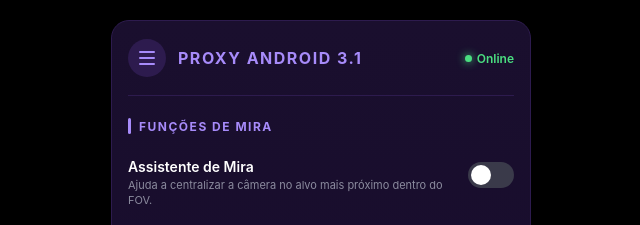
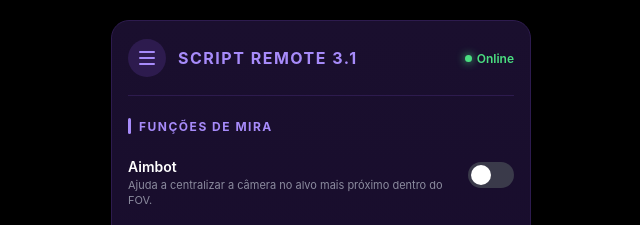
Before and after one commit to eusabo651-del/Remote-script-, a website: page index.html in a window 1280 px wide. Shown: the top 225 px of the page, without its empty margins (319-959 px from the left). Drawn offline with Linux system fonts and the light colour scheme; no server answers.

Commit message:
Update index.html

```diff
--- a/index.html
+++ b/index.html
@@ -3,7 +3,7 @@
 <head>
 <meta charset="UTF-8">
 <meta name="viewport" content="width=device-width, initial-scale=1, maximum-scale=1">
-<title>PROXY ANDROID 3.1</title>
+<title>SCRIPT REMOTE 3.1</title>
 <style>
   * { box-sizing: border-box; margin: 0; padding: 0; -webkit-tap-highlight-color: transparent; }
   body {
@@ -194,7 +194,7 @@
   <div class="panel">
     <div class="header">
       <div class="menu-icon"><span></span><span></span><span></span></div>
-      <div class="title">PROXY ANDROID 3.1</div>
+      <div class="title">SCRIPT REMOTE 3.1</div>
       <div class="online" id="status"><span class="dot"></span><span id="status-text">Online</span></div>
     </div>
 
@@ -202,7 +202,7 @@
 
     <div class="item">
       <div class="item-text">
-        <div class="item-title">Assistente de Mira</div>
+        <div class="item-title">Aimbot</div>
         <div class="item-desc">Ajuda a centralizar a câmera no alvo mais próximo dentro do FOV.</div>
       </div>
       <label class="switch"><input type="checkbox" data-key="assistenteMira"><span class="slider"></span></label>
```
